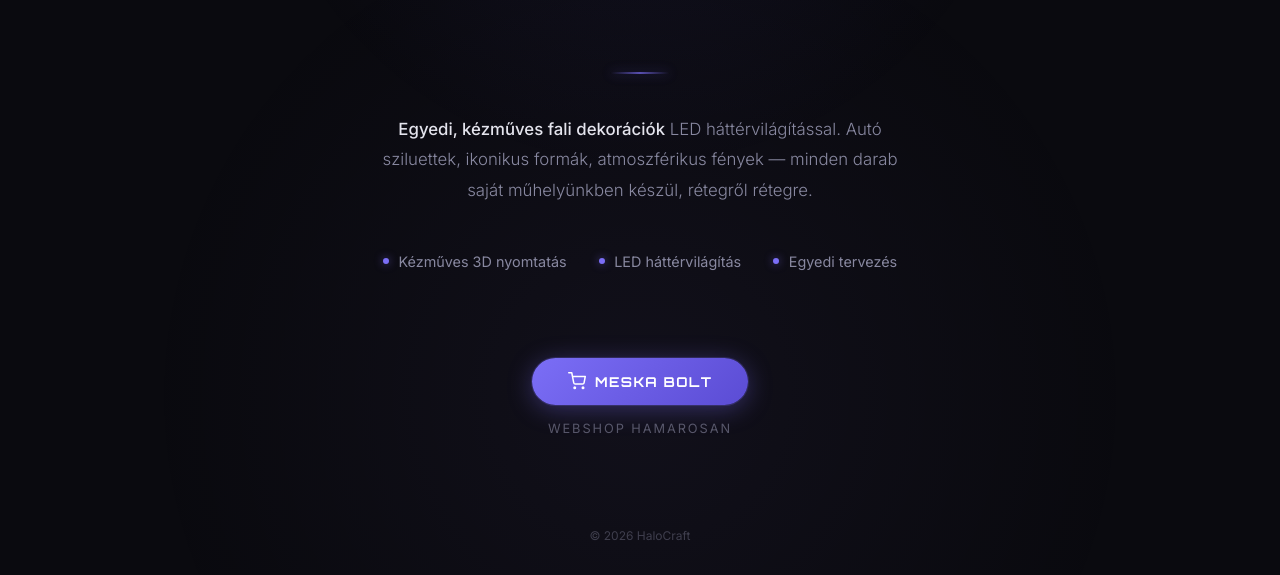
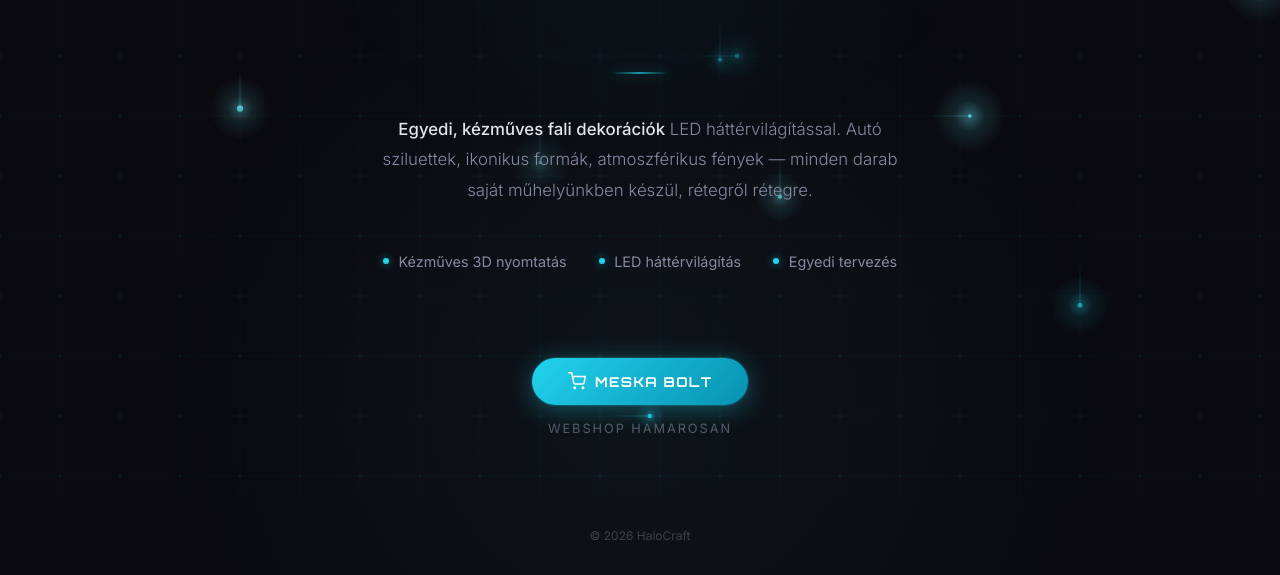
Before and after one commit to icebob-ai/halocraft-site, a plain HTML site: page index.html in a window 1280 px wide. Shown: the part 304-879 px from the top of the page. Drawn offline with Linux system fonts and the light colour scheme.

Commit message:
Switch color scheme from purple to iced blue
Matches the LED color used in HaloCraft wall art products.

Co-Authored-By: Claude Opus 4.6 <noreply@anthropic.com>

```diff
--- a/index.html
+++ b/index.html
@@ -12,8 +12,8 @@
     *, *::before, *::after { margin: 0; padding: 0; box-sizing: border-box; }
 
     :root {
-      --glow: #7b6ef6;
-      --glow-warm: #a78bfa;
+      --glow: #22d3ee;
+      --glow-warm: #67e8f9;
       --bg: #0a0a0f;
       --surface: #12121a;
       --text: #e4e4ed;
@@ -28,6 +28,16 @@
       overflow-x: hidden;
     }
 
+    #wireframe-bg {
+      position: fixed;
+      top: 0;
+      left: 0;
+      width: 100%;
+      height: 100%;
+      z-index: 0;
+      pointer-events: none;
+    }
+
     .bg-glow {
       position: fixed;
       top: -40%;
@@ -35,7 +45,7 @@
       transform: translateX(-50%);
       width: 800px;
       height: 800px;
-      background: radial-gradient(circle, rgba(123, 110, 246, 0.08) 0%, transparent 70%);
+      background: radial-gradient(circle, rgba(34, 211, 238, 0.08) 0%, transparent 70%);
       pointer-events: none;
       z-index: 0;
     }
@@ -47,7 +57,7 @@
       transform: translateX(-50%);
       width: 1000px;
       height: 1000px;
-      background: radial-gradient(circle, rgba(167, 139, 250, 0.05) 0%, transparent 70%);
+      background: radial-gradient(circle, rgba(103, 232, 249, 0.05) 0%, transparent 70%);
       pointer-events: none;
       z-index: 0;
     }
@@ -78,8 +88,8 @@
     .logo-icon svg {
       width: 100%;
       height: 100%;
-      filter: drop-shadow(0 0 20px rgba(123, 110, 246, 0.6))
-             drop-shadow(0 0 40px rgba(123, 110, 246, 0.3));
+      filter: drop-shadow(0 0 20px rgba(34, 211, 238, 0.6))
+             drop-shadow(0 0 40px rgba(34, 211, 238, 0.3));
     }
 
     .brand-name {
@@ -92,7 +102,7 @@
       -webkit-text-fill-color: transparent;
       background-clip: text;
       text-shadow: none;
-      filter: drop-shadow(0 0 30px rgba(123, 110, 246, 0.3));
+      filter: drop-shadow(0 0 30px rgba(34, 211, 238, 0.3));
     }
 
     .tagline {
@@ -110,7 +120,7 @@
       background: linear-gradient(90deg, transparent, var(--glow), transparent);
       margin: 2.5rem auto;
       border-radius: 2px;
-      box-shadow: 0 0 12px rgba(123, 110, 246, 0.5);
+      box-shadow: 0 0 12px rgba(34, 211, 238, 0.5);
     }
 
     .description {
@@ -147,7 +157,7 @@
       height: 6px;
       border-radius: 50%;
       background: var(--glow);
-      box-shadow: 0 0 8px rgba(123, 110, 246, 0.6);
+      box-shadow: 0 0 8px rgba(34, 211, 238, 0.6);
       flex-shrink: 0;
     }
 
@@ -170,20 +180,20 @@
       letter-spacing: 0.1em;
       text-transform: uppercase;
       color: #fff;
-      background: linear-gradient(135deg, var(--glow) 0%, #5b4cd4 100%);
+      background: linear-gradient(135deg, var(--glow) 0%, #0891b2 100%);
       border: none;
       border-radius: 50px;
       text-decoration: none;
       cursor: pointer;
       transition: all 0.3s ease;
-      box-shadow: 0 4px 25px rgba(123, 110, 246, 0.35),
-                  0 0 0 1px rgba(123, 110, 246, 0.2);
+      box-shadow: 0 4px 25px rgba(34, 211, 238, 0.35),
+                  0 0 0 1px rgba(34, 211, 238, 0.2);
     }
 
     .cta-button:hover {
       transform: translateY(-2px);
-      box-shadow: 0 6px 35px rgba(123, 110, 246, 0.5),
-                  0 0 0 1px rgba(123, 110, 246, 0.4);
+      box-shadow: 0 6px 35px rgba(34, 211, 238, 0.5),
+                  0 0 0 1px rgba(34, 211, 238, 0.4);
     }
 
     .cta-button svg {
@@ -225,6 +235,7 @@
   </style>
 </head>
 <body>
+  <canvas id="wireframe-bg"></canvas>
   <div class="bg-glow"></div>
   <div class="bg-glow-bottom"></div>
 
@@ -237,8 +248,8 @@
           <path d="M50 20 L55 40 L75 40 L59 52 L65 72 L50 60 L35 72 L41 52 L25 40 L45 40 Z" fill="url(#halo-grad)" opacity="0.9"/>
           <defs>
             <linearGradient id="halo-grad" x1="0%" y1="0%" x2="100%" y2="100%">
-              <stop offset="0%" stop-color="#a78bfa"/>
-              <stop offset="100%" stop-color="#7b6ef6"/>
+              <stop offset="0%" stop-color="#67e8f9"/>
+              <stop offset="100%" stop-color="#22d3ee"/>
             </linearGradient>
           </defs>
         </svg>
@@ -285,5 +296,137 @@
   <footer>
     &copy; 2026 HaloCraft
   </footer>
+
+  <script>
+    (function() {
+      const canvas = document.getElementById('wireframe-bg');
+      const ctx = canvas.getContext('2d');
+      let w, h, cols, rows;
+      const CELL = 60;
+      const LINE_COLOR = 'rgba(34, 211, 238, 0.04)';
+      const NODE_COLOR = 'rgba(34, 211, 238, 0.06)';
+
+      function resize() {
+        w = canvas.width = window.innerWidth;
+        h = canvas.height = window.innerHeight;
+        cols = Math.ceil(w / CELL) + 1;
+        rows = Math.ceil(h / CELL) + 1;
+      }
+
+      window.addEventListener('resize', resize);
+      resize();
+
+      const particles = [];
+      const PARTICLE_COUNT = 12;
+
+      for (let i = 0; i < PARTICLE_COUNT; i++) {
+        particles.push(createParticle());
+      }
+
+      function createParticle() {
+        const horizontal = Math.random() > 0.5;
+        const gridPos = Math.floor(Math.random() * (horizontal ? rows : cols));
+        return {
+          horizontal,
+          gridPos,
+          t: Math.random() * (horizontal ? w : h),
+          speed: 0.15 + Math.random() * 0.35,
+          size: 1.5 + Math.random() * 2,
+          alpha: 0.2 + Math.random() * 0.4,
+          hue: Math.random() > 0.5 ? '103, 232, 249' : '34, 211, 238',
+          glowSize: 15 + Math.random() * 25,
+          pulsePhase: Math.random() * Math.PI * 2,
+          pulseSpeed: 0.005 + Math.random() * 0.01
+        };
+      }
+
+      function drawGrid() {
+        ctx.strokeStyle = LINE_COLOR;
+        ctx.lineWidth = 1;
+
+        ctx.beginPath();
+        for (let i = 0; i < cols; i++) {
+          const x = i * CELL;
+          ctx.moveTo(x, 0);
+          ctx.lineTo(x, h);
+        }
+        for (let j = 0; j < rows; j++) {
+          const y = j * CELL;
+          ctx.moveTo(0, y);
+          ctx.lineTo(w, y);
+        }
+        ctx.stroke();
+
+        ctx.fillStyle = NODE_COLOR;
+        for (let i = 0; i < cols; i++) {
+          for (let j = 0; j < rows; j++) {
+            ctx.beginPath();
+            ctx.arc(i * CELL, j * CELL, 1.5, 0, Math.PI * 2);
+            ctx.fill();
+          }
+        }
+      }
+
+      function drawParticles(time) {
+        for (const p of particles) {
+          const pulse = Math.sin(time * p.pulseSpeed + p.pulsePhase) * 0.3 + 0.7;
+          const alpha = p.alpha * pulse;
+          const maxLen = p.horizontal ? w : h;
+
+          p.t += p.speed;
+          if (p.t > maxLen + p.glowSize * 2) {
+            p.t = -p.glowSize * 2;
+            p.gridPos = Math.floor(Math.random() * (p.horizontal ? rows : cols));
+          }
+
+          const x = p.horizontal ? p.t : p.gridPos * CELL;
+          const y = p.horizontal ? p.gridPos * CELL : p.t;
+
+          const grad = ctx.createRadialGradient(x, y, 0, x, y, p.glowSize);
+          grad.addColorStop(0, `rgba(${p.hue}, ${alpha})`);
+          grad.addColorStop(0.4, `rgba(${p.hue}, ${alpha * 0.3})`);
+          grad.addColorStop(1, `rgba(${p.hue}, 0)`);
+          ctx.fillStyle = grad;
+          ctx.beginPath();
+          ctx.arc(x, y, p.glowSize, 0, Math.PI * 2);
+          ctx.fill();
+
+          ctx.fillStyle = `rgba(${p.hue}, ${Math.min(alpha * 2, 1)})`;
+          ctx.beginPath();
+          ctx.arc(x, y, p.size, 0, Math.PI * 2);
+          ctx.fill();
+
+          const trailLen = 40;
+          const trailGrad = p.horizontal
+            ? ctx.createLinearGradient(x - trailLen, y, x, y)
+            : ctx.createLinearGradient(x, y - trailLen, x, y);
+          trailGrad.addColorStop(0, `rgba(${p.hue}, 0)`);
+          trailGrad.addColorStop(1, `rgba(${p.hue}, ${alpha * 0.5})`);
+          ctx.strokeStyle = trailGrad;
+          ctx.lineWidth = p.size * 0.8;
+          ctx.beginPath();
+          if (p.horizontal) {
+            ctx.moveTo(x - trailLen, y);
+            ctx.lineTo(x, y);
+          } else {
+            ctx.moveTo(x, y - trailLen);
+            ctx.lineTo(x, y);
+          }
+          ctx.stroke();
+        }
+      }
+
+      let frame = 0;
+      function animate() {
+        frame++;
+        ctx.clearRect(0, 0, w, h);
+        drawGrid();
+        drawParticles(frame);
+        requestAnimationFrame(animate);
+      }
+
+      animate();
+    })();
+  </script>
 </body>
 </html>
```
